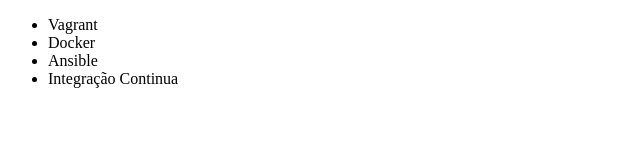
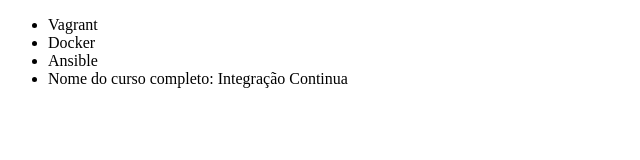
Before and after one commit to SamirSouzaSys/alura-git, a plain HTML site: page index.html in a window 1280 px wide. Shown: the whole page, without its empty margins (0-640 px from the left). Drawn offline with Linux system fonts and the light colour scheme.

Commit message:
renomeando o nome do curso

```diff
--- a/index.html
+++ b/index.html
@@ -9,7 +9,7 @@
         <li>Vagrant</li>
         <li>Docker</li>
         <li>Ansible</li>
-        <li>Integração Continua</li>
+        <li>Nome do curso completo: Integração Continua</li>
     </ul>
 </body>
 </html>
```
